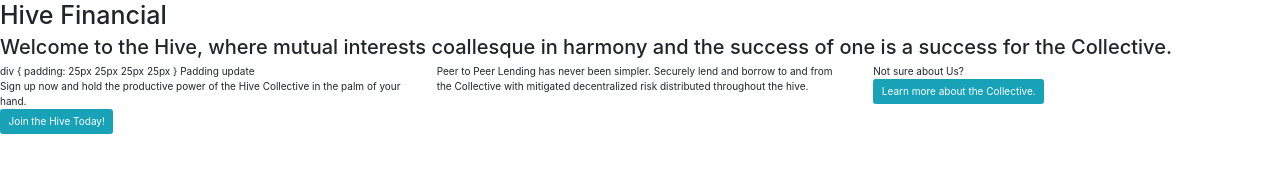
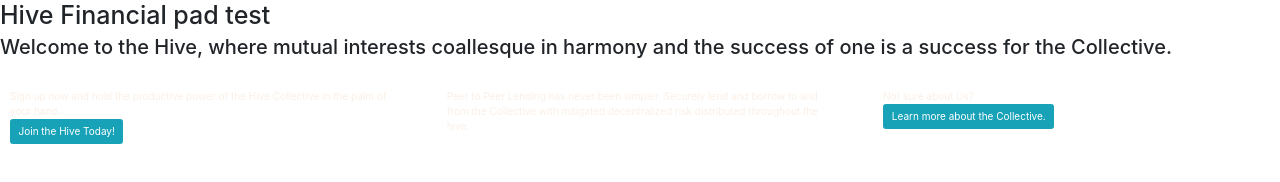
Before and after one commit to Oddyseuss/LearnBootstrap, a plain HTML site: page index.html in a window 1280 px wide. Drawn offline with nearby package versions, Linux system fonts and the light colour scheme.

Commit message:
Update index.html

```diff
--- a/index.html
+++ b/index.html
@@ -14,7 +14,7 @@
 <script src="https://maxcdn.bootstrapcdn.com/bootstrap/3.3.7/js/bootstrap.min.js"></script>
 
     <!-- The above 3 meta tags *must* come first in the head; any other head content must come *after* these tags -->
-    <title>Bootstrap 101 Template</title>
+    <title>Hive Financial</title>
 
     <!-- Bootstrap -->
     <link href="css/bootstrap.min.css" rel="stylesheet">
@@ -27,28 +27,22 @@
     <![endif]-->
   </head>
 
-
-
-  <body>
-    <h1>Hive Financial</h1>
+<body>
+    <h1>Hive Financial pad test</h1>
     <h2>Welcome to the Hive, where mutual interests coallesque in harmony and the success of one is a success for the Collective.</h2>
 
     <div class="row">
 
-      <div class="col-sm-4">
-        div {
-          padding: 25px 25px 25px 25px
-          }
-        Padding update<br>
+      <div class="col-sm-4" style="color:linen;padding: 25px 25px 25px 25px;">
         Sign up now and hold the productive power of the Hive Collective in the palm of your hand.<br>
         <button type="button" class="btn btn-info">Join the Hive Today!</button>
       </div>
 
-      <div class="col-sm-4">
+      <div class="col-sm-4" style="color:linen;padding: 25px 25px 25px 25px;">
         Peer to Peer Lending has never been simpler. Securely lend and borrow to and from the Collective with mitigated decentralized risk distributed throughout the hive.
       </div>
 
-      <div class="col-sm-4">
+      <div class="col-sm-4" style="color:linen;padding: 25px 25px 25px 25px;">
         Not sure about Us?<br>
         <button type="button" class="btn btn-info">Learn more about the Collective.</button>
       </div>
```
